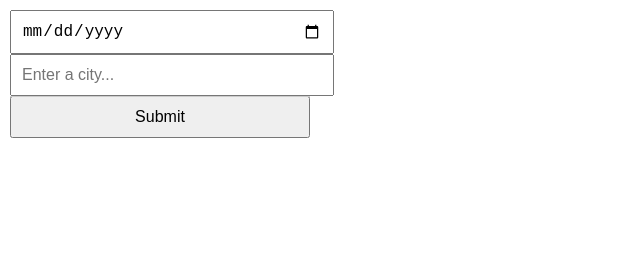
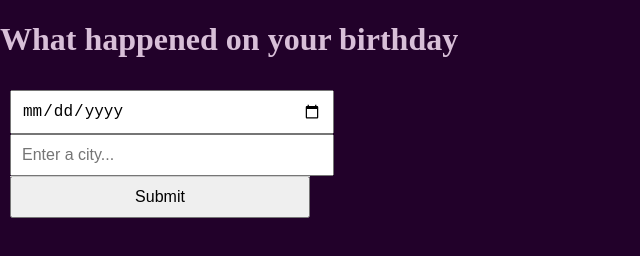
Before and after one commit to cltalex/WhatHappened, a website: page Index.html in a window 1280 px wide. Shown: the whole page, without its empty margins (0-640 px from the left). Drawn offline with Linux system fonts and the light colour scheme.

Commit message:
cant remember what i did

```diff
--- a/Index.html
+++ b/Index.html
@@ -6,6 +6,9 @@
 </head>
 
 <body>
+    <div class="header">
+        <h1 style="color: thistle;">What happened on your birthday</h1>
+    </div>
     <div class="loading-container" id="loading-container" style="display:none">
         <div class="loading-text" id="loading-text">Loading ur shit ho.</div>
     </div>
@@ -23,3 +26,4 @@
 
 <!-- for news, maybe try the fallback source aswell if NYT only filled like 1 article..better chance of having more populated news slots. -->
  <!-- also cache city suggestions -->
+<!-- no error message appears if a loading task fails, fix it bro -->
--- a/Styles.css
+++ b/Styles.css
@@ -1,6 +1,7 @@
 html, body {
     margin: 0;
     padding: 0;
+    background-color: rgb(34, 1, 42);
 }
 
 .forum-container {
```
